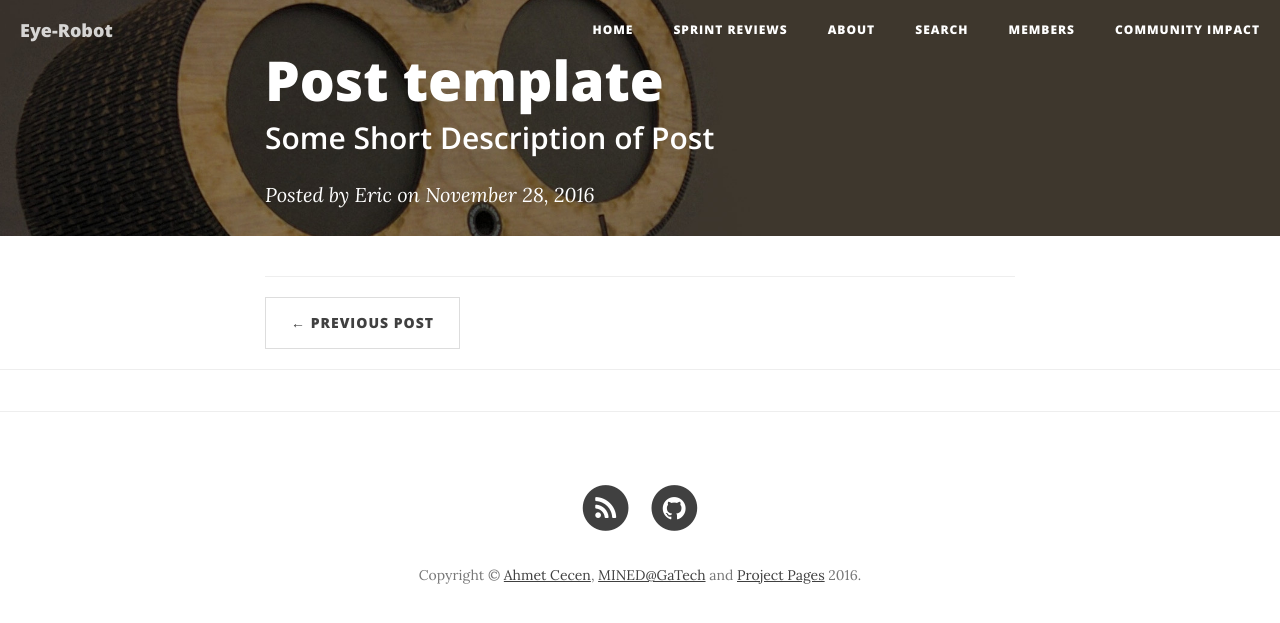
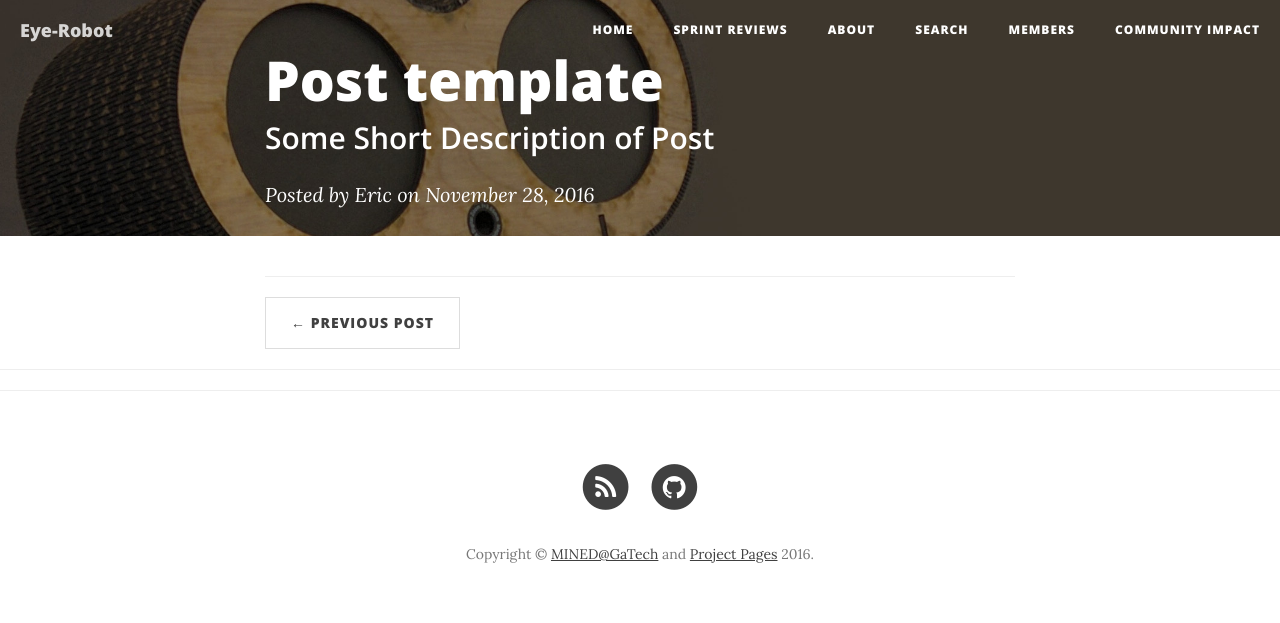
Before and after one commit to arpanrau/eye-robot-website, a Jekyll site: the page built from _posts/2016-11-28-Template.markdown, in a window 1280 px wide. Shown: the top 623 px of the page. Built offline with Jekyll 4.4.1, drawn with Linux system fonts in a browser that asks for light colours; nearby versions of some CDN libraries; comment, search, counter and statistics services are not loaded.

Commit message:
Fixed bug with comments generating http error

```diff
--- a/_includes/_comments.html
+++ b/_includes/_comments.html
@@ -1,3 +1,4 @@
+{% if site.disqus_shortname %}
 <div class="container" style="padding-right: 50px;padding-left: 50px;">
 <div class="row">
 <div class="col-lg-8 col-lg-offset-2 col-md-10 col-md-offset-1" id="disqus_thread">
@@ -17,3 +18,4 @@
     })();
 </script>
 <noscript>Please enable JavaScript to view the <a href="https://disqus.com/?ref_noscript" rel="nofollow">comments powered by Disqus.</a></noscript>
+{% endif %}
--- a/_includes/footer.html
+++ b/_includes/footer.html
@@ -69,7 +69,7 @@
                     </li>
                     {% endif %}
                 </ul>
-                <p class="copyright text-muted"> Copyright © <a href="http://ahmetcecen.github.io/" target="_blank">Ahmet Cecen</a>,  <a href="http://mined.gatech.edu/" target="_blank">MINED@GaTech</a> and <a href="https://github.com/projectpages" target="_blank">Project Pages</a> 2016. </p>
+                <p class="copyright text-muted"> Copyright © <a href="http://mined.gatech.edu/" target="_blank">MINED@GaTech</a> and <a href="https://github.com/projectpages" target="_blank">Project Pages</a> 2016. </p>
             </div>
         </div>
     </div>
```
